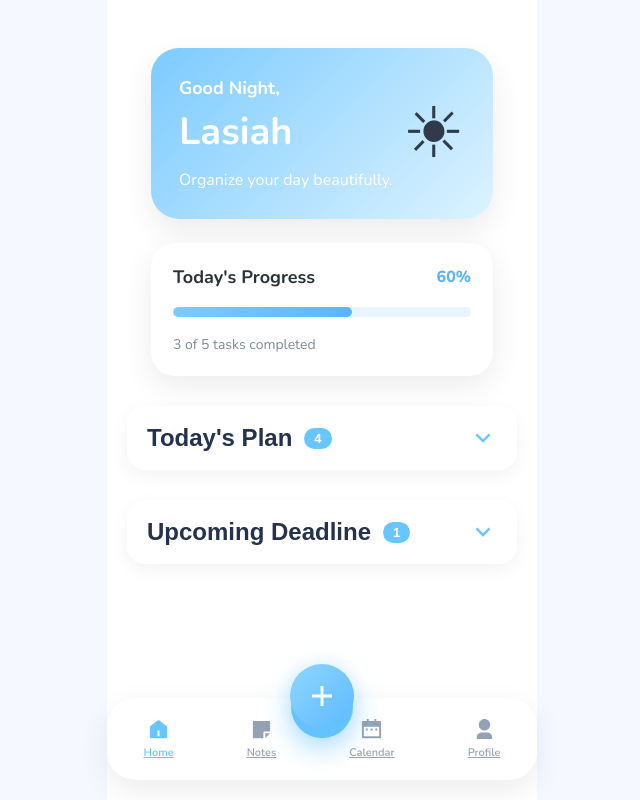
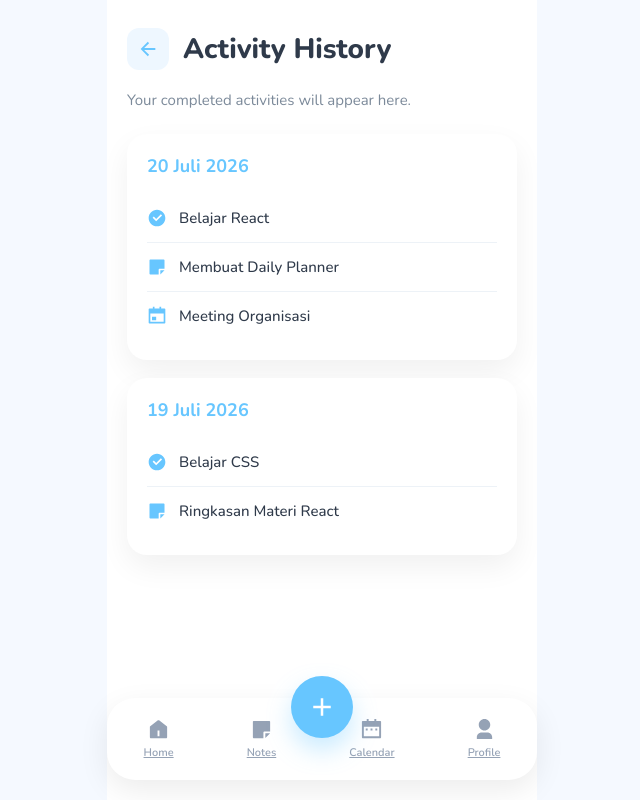
Before and after one commit to lasiah07/daily-planner, a React (Vite) app: page /history in a window 1280 px wide. Before the commit this address led to /home. Shown: the whole page, without its empty margins (318-958 px from the left). Built offline with nearby package versions, Linux system fonts and the light colour scheme.

Commit message:
feat: add activity history page

```diff
--- a/src/App.jsx
+++ b/src/App.jsx
@@ -10,14 +10,15 @@ import Notes from "./pages/Notes/Notes";
 import Profile from "./pages/Profile/Profile";
 
 import BottomNavigation from "./components/BottomNavigation/BottomNavigation";
+import History from "./pages/History/History";
 
 function App() {
   return (
     <>
       <Routes>
         <Route
-          path="/"
-          element={<Navigate to="/home" />}
+          path="/history"
+          element={<History />}
         />
 
         <Route
--- /dev/null
+++ b/src/pages/History/History.css
@@ -0,0 +1,115 @@
+.history-page {
+  max-width: 430px;
+  margin: auto;
+  padding: 28px 20px 120px;
+}
+
+.history-header {
+  display: flex;
+  align-items: center;
+  gap: 14px;
+
+  margin-bottom: 20px;
+}
+
+.back-button {
+  width: 42px;
+  height: 42px;
+
+  border: none;
+  border-radius: 12px;
+
+  background: #eef7ff;
+
+  display: flex;
+  justify-content: center;
+  align-items: center;
+
+  cursor: pointer;
+
+  transition: 0.25s;
+}
+
+.back-button svg {
+  font-size: 22px;
+  color: #67c6ff;
+}
+
+.back-button:hover {
+  transform: scale(1.05);
+}
+
+.history-header h1 {
+  font-size: 28px;
+  font-weight: 800;
+  color: #2f3a4a;
+}
+
+.history-subtitle {
+  color: #7c8a9a;
+  font-size: 15px;
+  margin-bottom: 24px;
+}
+
+.history-card {
+  background: white;
+
+  border-radius: 20px;
+
+  padding: 20px;
+
+  margin-bottom: 18px;
+
+  box-shadow: 0 12px 30px rgba(0, 0, 0, 0.06);
+}
+
+.history-card h3 {
+  font-size: 18px;
+  font-weight: 700;
+
+  color: #67c6ff;
+
+  margin-bottom: 16px;
+}
+
+.history-item {
+  display: flex;
+  align-items: center;
+
+  gap: 12px;
+
+  padding: 14px 0;
+
+  border-bottom: 1px solid #edf2f7;
+}
+
+.history-item:last-child {
+  border-bottom: none;
+}
+
+.history-item svg {
+  font-size: 20px;
+  color: #67c6ff;
+
+  flex-shrink: 0;
+}
+
+.history-item span {
+  color: #2f3a4a;
+  font-size: 15px;
+  font-weight: 500;
+}
+
+@media (max-width: 480px) {
+  .history-page {
+    padding: 24px 16px 120px;
+  }
+
+  .history-header h1 {
+    font-size: 24px;
+  }
+
+  .history-card {
+    padding: 18px;
+  }
+}
--- /dev/null
+++ b/src/pages/History/History.jsx
@@ -0,0 +1,91 @@
+import "./History.css";
+
+import {
+  RiArrowLeftLine,
+  RiCheckboxCircleFill,
+  RiStickyNoteFill,
+  RiCalendarEventFill,
+} from "react-icons/ri";
+
+import { useNavigate } from "react-router-dom";
+
+function History() {
+  const navigate = useNavigate();
+
+  return (
+    <div className="history-page">
+
+      <div className="history-header">
+
+        <button
+          className="back-button"
+          onClick={() => navigate("/profile")}
+        >
+          <RiArrowLeftLine />
+        </button>
+
+        <h1>Activity History</h1>
+
+      </div>
+
+      <p className="history-subtitle">
+        Your completed activities will appear here.
+      </p>
+
+      <div className="history-card">
+
+        <h3>20 Juli 2026</h3>
+
+        <div className="history-item">
+
+          <RiCheckboxCircleFill />
+
+          <span>Belajar React</span>
+
+        </div>
+
+        <div className="history-item">
+
+          <RiStickyNoteFill />
+
+          <span>Membuat Daily Planner</span>
+
+        </div>
+
+        <div className="history-item">
+
+          <RiCalendarEventFill />
+
+          <span>Meeting Organisasi</span>
+
+        </div>
+
+      </div>
+
+      <div className="history-card">
+
+        <h3>19 Juli 2026</h3>
+
+        <div className="history-item">
+
+          <RiCheckboxCircleFill />
+
+          <span>Belajar CSS</span>
+
+        </div>
+
+        <div className="history-item">
+
+          <RiStickyNoteFill />
+
+          <span>Ringkasan Materi React</span>
+
+        </div>
+
+      </div>
+
+    </div>
+  );
+}
+
+export default History;
--- a/src/pages/Profile/Profile.jsx
+++ b/src/pages/Profile/Profile.jsx
@@ -1,5 +1,6 @@
 import { useState } from "react";
 import "./Profile.css";
+import { useNavigate } from "react-router-dom";
 
 import {
   RiUser3Fill,
@@ -8,10 +9,12 @@ import {
   RiPaletteLine,
   RiNotification3Line,
   RiInformationLine,
+  RiHistoryLine,
   RiArrowRightSLine,
 } from "react-icons/ri";
 
 function Profile() {
+  const navigate = useNavigate();
   const [tasks] = useState(() => {
     const saved = localStorage.getItem(
       "planora_tasks"
@@ -103,6 +106,23 @@ function Profile() {
 
         <h3>Settings</h3>
 
+        <button
+        className="setting-item"
+        onClick={() => navigate("/history")}
+        >
+
+          <div className="setting-left">
+
+            <RiHistoryLine />
+
+            <span>Activity History</span>
+
+          </div>
+
+          <RiArrowRightSLine />
+
+        </button>
+
         <button className="setting-item">
 
           <div className="setting-left">
```
